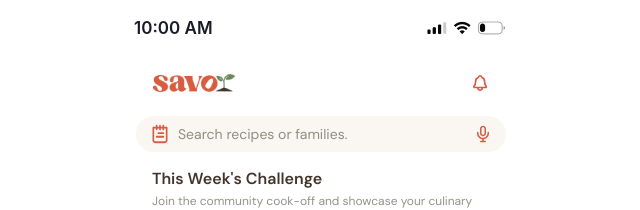
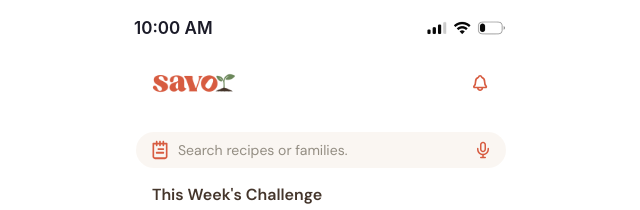
Before and after one commit to junecho67/savor, a React (Vite) app: page / in a window 1280 px wide. Shown: the top 210 px of the page, without its empty margins (319-959 px from the left). Built offline with nearby package versions, Linux system fonts and the light colour scheme.

Commit message:
home page

```diff
--- a/src/App.css
+++ b/src/App.css
@@ -51,6 +51,10 @@ body {
   padding: 16px 16px 16px;
 }
 
+.app-main .search-bar {
+  margin: 0 0 16px;
+}
+
 .app-main--profile {
   padding: 0;
 }
--- a/src/App.jsx
+++ b/src/App.jsx
@@ -37,13 +37,13 @@ function App() {
             <img src={HOME_STATUS_IMAGE} alt="" />
           </div>
           <Header />
-          <SearchBar />
         </header>
       )}
 
       <main className={`app-main ${activeTab !== 'home' ? 'app-main--profile' : ''}`}>
         {activeTab === 'home' && selectedRecipeId == null && (
           <>
+            <SearchBar />
             <ChallengeSection />
             <FeedSection
               onSelectRecipe={setSelectedRecipeId}
```
